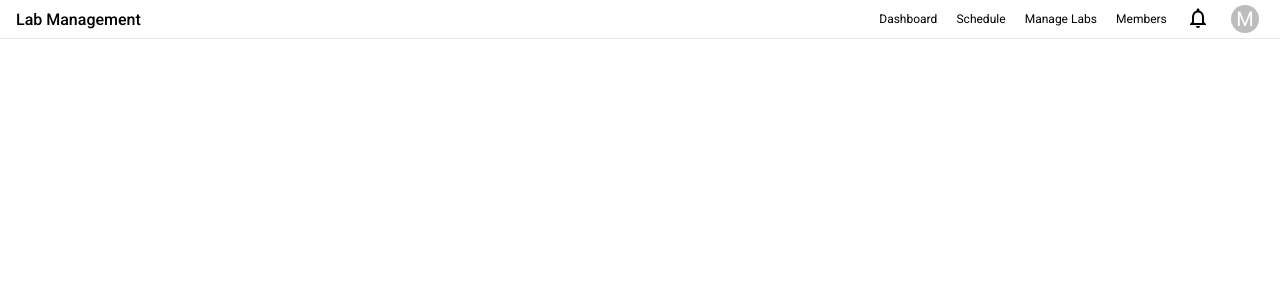
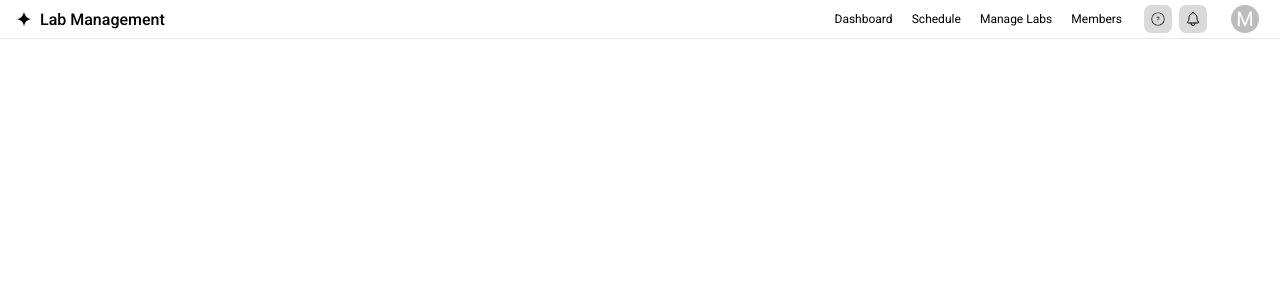
Before and after one commit to Ashwin-2408/Lab_Util_Book, a React (Vite) app in the folder lab_alloc/: page / in a window 1280 px wide. Shown: the top 300 px of the page. Built offline with nearby package versions, Linux system fonts and the light colour scheme.

Commit message:
Structured the nav bar

```diff
--- a/lab_alloc/package.json
+++ b/lab_alloc/package.json
@@ -14,8 +14,12 @@
     "@emotion/styled": "^11.14.0",
     "@mui/icons-material": "^6.3.1",
     "@mui/material": "^6.3.1",
+    "@mui/x-date-pickers": "^7.23.6",
+    "@mui/x-date-pickers-pro": "^7.23.6",
+    "dayjs": "^1.11.13",
     "react": "^18.3.1",
-    "react-dom": "^18.3.1"
+    "react-dom": "^18.3.1",
+    "react-icons": "^5.4.0"
   },
   "devDependencies": {
     "@eslint/js": "^9.17.0",
--- a/lab_alloc/src/App.jsx
+++ b/lab_alloc/src/App.jsx
@@ -1,20 +1,36 @@
 import Menu from "./components/menu.jsx";
-import NotificationsNoneIcon from "@mui/icons-material/NotificationsNone";
+import { CiCircleQuestion } from "react-icons/ci";
+import { IoNotificationsOutline } from "react-icons/io5";
+import { SiGooglegemini } from "react-icons/si";
+import Calendar from "./components/calender.jsx";
 function App() {
   return (
     <>
       <nav>
         <div className="nav-inner-div">
-          <div style={{ fontWeight: "450" }}>Lab Management</div>
+          <div
+            style={{
+              display: "flex",
+              gap: "0.5rem",
+              alignItems: "center",
+              justifyContent: "center",
+            }}
+          >
+            <SiGooglegemini />
+            <div style={{ fontWeight: "450" }}>Lab Management</div>
+          </div>
           <div className="nav-right-div">
-            <div>Dashboard</div>
-            <div>Schedule</div>
-            <div>Manage Labs</div>
-            <div>Members</div>
+            <a href="">Dashboard</a>
+            <a href="">Schedule</a>
+            <a href="">Manage Labs</a>
+            <a href="">Members</a>
             <div className="user-mag-div">
-              <div>
-                <NotificationsNoneIcon />
-              </div>
+              <button className="notification-div">
+                <CiCircleQuestion style={{ fontSize: "1.25rem" }} />
+              </button>
+              <button className="notification-div">
+                <IoNotificationsOutline style={{ fontSize: "1rem" }} />
+              </button>
               <div>
                 <Menu />
               </div>
@@ -22,8 +38,10 @@ function App() {
           </div>
         </div>
       </nav>
+      <div className="canvas">
+
+      </div>
     </>
   );
 }
-
 export default App;
--- /dev/null
+++ b/lab_alloc/src/components/calender.jsx
@@ -0,0 +1,13 @@
+import * as React from "react";
+import { LocalizationProvider } from "@mui/x-date-pickers/LocalizationProvider";
+import { AdapterDayjs } from "@mui/x-date-pickers/AdapterDayjs";
+import { DateCalendar } from "@mui/x-date-pickers/DateCalendar";
+import { Typography } from "@mui/material";
+
+export default function BasicDateCalendar() {
+  return (
+    <LocalizationProvider dateAdapter={AdapterDayjs}>
+      <DateCalendar />
+    </LocalizationProvider>
+  );
+}
--- a/lab_alloc/src/index.css
+++ b/lab_alloc/src/index.css
@@ -22,7 +22,27 @@ nav {
   margin-right: 1rem;
   align-items: center;
 }
+
+.nav-right-div a {
+  text-decoration: none;
+  color: black;
+}
 .user-mag-div {
   display: flex;
   align-items: center;
 }
+.notification-div {
+  background-color: rgb(218, 218, 218);
+  width: 28px;
+  height: 28px;
+  justify-content: center;
+  display: flex;
+  align-items: center;
+  border-radius: 7px;
+  margin: 0 0.2rem;
+  border: none;
+}
+
+.notification-div:hover {
+  cursor: pointer;
+}
```
Also changed, not shown: 1 other file (tests, documents, lock files or other folders).
